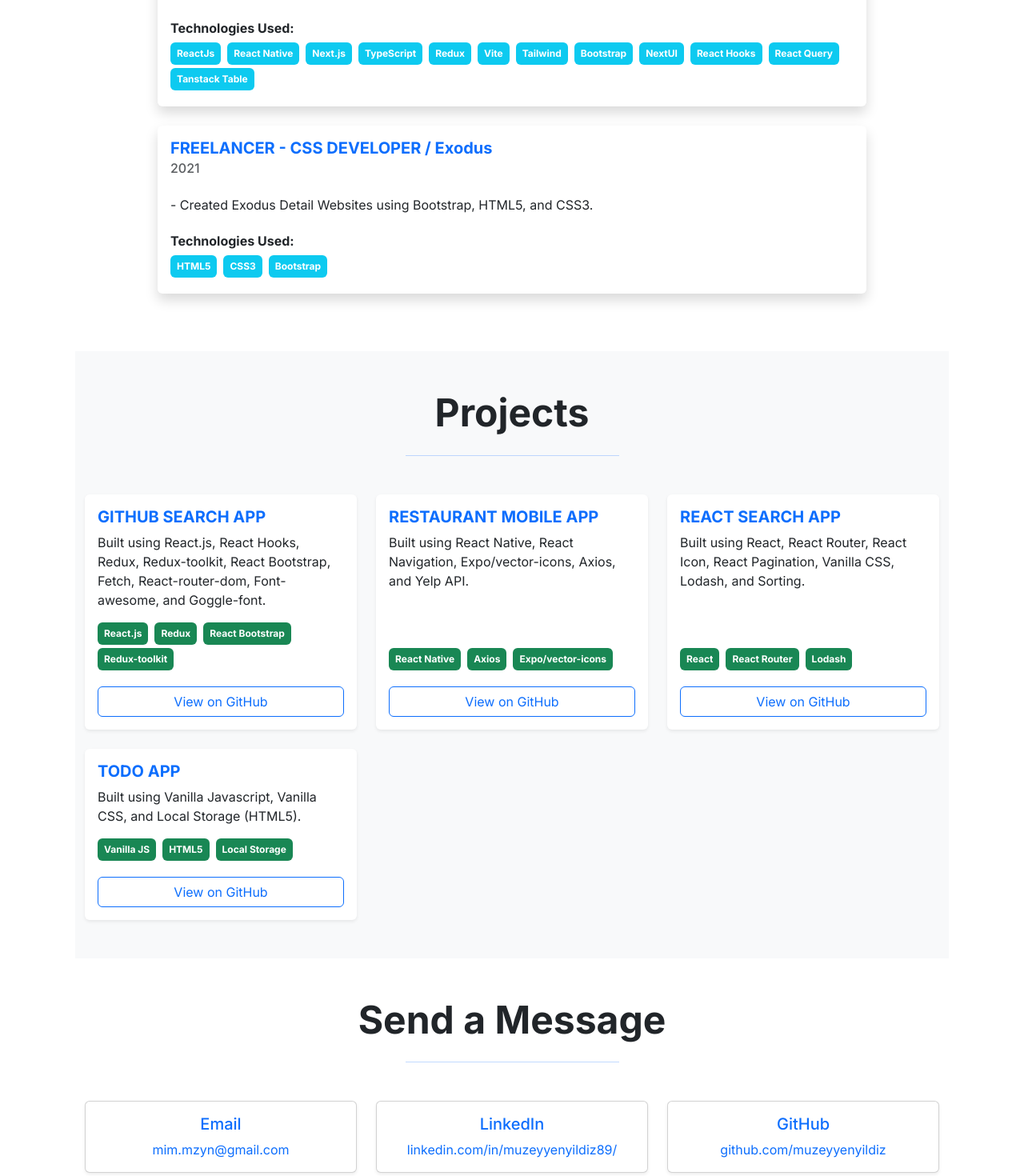
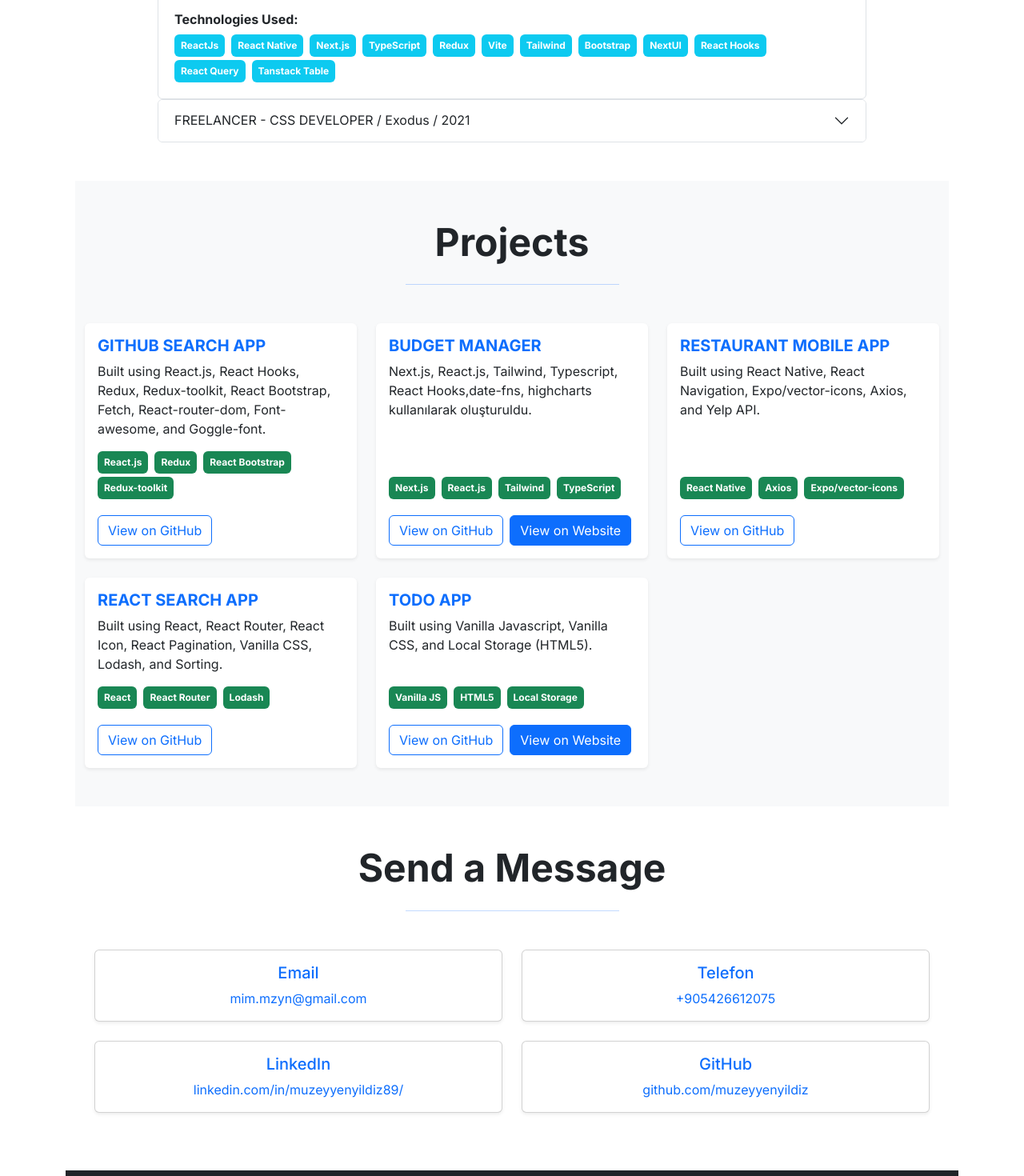
Before and after one commit to muzeyyenyildiz/Portfolio, a React (Vite) app: page / in a window 1280 px wide. Shown: the part 2940-4410 px from the top of the page at 80% size. Built offline with nearby package versions, Linux system fonts and the light colour scheme.

Commit message:
add vercel sites and acordiion

```diff
--- a/src/components/Contact.tsx
+++ b/src/components/Contact.tsx
@@ -12,7 +12,8 @@ const ContactSection = ({ content, texts }: { content: LanguageContent, texts: U
             <h2 className="display-5 fw-bold text-center mb-4">{texts.titles.contactFormTitle}</h2>
             <hr className="w-25 mx-auto border-primary mb-5" />
             <Row className="justify-content-center">
-                <Col md={4} className="mb-4">
+                <Row className="justify-content-center">
+                    <Col md={6} className="mb-4">
                         <Card className="h-100 shadow-sm text-center">
                             <Card.Body>
                                 <Card.Title className="text-primary">{texts.titles.email}</Card.Title>
@@ -22,7 +23,19 @@ const ContactSection = ({ content, texts }: { content: LanguageContent, texts: U
                             </Card.Body>
                         </Card>
                     </Col>
-                <Col md={4} className="mb-4">
+                    <Col md={6} className="mb-4">
+                        <Card className="h-100 shadow-sm text-center">
+                            <Card.Body>
+                                <Card.Title className="text-primary">Telefon</Card.Title>
+                                <Card.Text>
+                                    <a href={`https://wa.me/${content.contact.phone}`} target="_blank" rel="noopener noreferrer" className="text-decoration-none">{content.contact.phone}</a>
+                                </Card.Text>
+                            </Card.Body>
+                        </Card>
+                    </Col>
+                </Row>
+                <Row className="justify-content-center">
+                    <Col md={6} className="mb-4">
                         <Card className="h-100 shadow-sm text-center">
                             <Card.Body>
                                 <Card.Title className="text-primary">LinkedIn</Card.Title>
@@ -32,7 +45,7 @@ const ContactSection = ({ content, texts }: { content: LanguageContent, texts: U
                             </Card.Body>
                         </Card>
                     </Col>
-                <Col md={4} className="mb-4">
+                    <Col md={6} className="mb-4">
                         <Card className="h-100 shadow-sm text-center">
                             <Card.Body>
                                 <Card.Title className="text-primary">GitHub</Card.Title>
@@ -43,6 +56,7 @@ const ContactSection = ({ content, texts }: { content: LanguageContent, texts: U
                         </Card>
                     </Col>
                 </Row>
+            </Row>
         </Container>
     </section>
 );
--- a/src/components/Experience.tsx
+++ b/src/components/Experience.tsx
@@ -2,9 +2,9 @@ import {
     Container,
     Row,
     Col,
-    Card,
     ListGroup,
     Badge,
+    Accordion,
 } from 'react-bootstrap';
 import { LanguageContent, UILanguage } from './types';
 
@@ -16,10 +16,10 @@ const ExperienceSection = ({ content, texts }: { content: LanguageContent, texts
             <Row className="justify-content-center">
                 <Col lg={10}>
                     {content.experience.map((job, index) => (
-                        <Card key={index} className="mb-4 shadow border-0">
-                            <Card.Body>
-                                <Card.Title className="text-primary fw-bold">{job.title}</Card.Title>
-                                <Card.Subtitle className="mb-3 text-muted">{job.time}</Card.Subtitle>
+                        <Accordion defaultActiveKey={['0']} alwaysOpen>
+                            <Accordion.Item eventKey={index.toString()}>
+                                <Accordion.Header>{job.title}{' '} / {' '} {job.time}</Accordion.Header>
+                                <Accordion.Body>
                                     <ListGroup variant="flush" className="mb-3">
                                         {job.tasks.map((task, idx) => (
                                             <ListGroup.Item key={idx} className="border-0 ps-0">
@@ -33,8 +33,9 @@ const ExperienceSection = ({ content, texts }: { content: LanguageContent, texts
                                             <Badge key={idx} bg="info" className="me-2 mb-1 p-2">{tech}</Badge>
                                         ))}
                                     </div>
-                            </Card.Body>
-                        </Card>
+                                </Accordion.Body>
+                            </Accordion.Item>
+                        </Accordion>
                     ))}
                 </Col>
             </Row>
--- a/src/components/Projects.tsx
+++ b/src/components/Projects.tsx
@@ -25,14 +25,24 @@ const ProjectsSection = ({ content, texts }: { content: LanguageContent, texts:
                                         <Badge key={idx} bg="success" className="me-2 mb-1 p-2">{tech}</Badge>
                                     ))}
                                 </div>
+                                <div className='d-flex flex-row gap-2'>
                                     <Button
                                         variant="outline-primary"
                                         href={`https://github.com/muzeyyenyildiz/${project.link}`}
                                         target="_blank"
-                                    className="mt-auto"
+                                        className="mt-auto "
                                     >
-                                    View on GitHub
+                                        {texts.buttons.viewOnGithub}
                                     </Button>
+                                    {project.vercel !== '' && <Button
+                                        variant="primary"
+                                        href={project.vercel}
+                                        target="_blank"
+                                        className="mt-auto ml-4"
+                                    >
+                                        {texts.buttons.viewOnWebsite}
+                                    </Button>}
+                                </div>
                             </Card.Body>
                         </Card>
                     </Col>
--- a/src/components/constantsTR.ts
+++ b/src/components/constantsTR.ts
@@ -13,7 +13,7 @@ export const CONTENT: RootContent = {
             github: "github.com/muzeyyenyildiz",
             linkedin: "linkedin.com/in/muzeyyenyildiz89/",
             location: "Gökçeada / Çanakkale, Turkey",
-            phone: "+90 542 661 20 75",
+            phone: "+905426612075",
         },
         skills: [
             "HTML", "CSS-Sass", "JavaScript", "React.js", "Typescript", "Vite", "Next.js", "React Native",
@@ -48,24 +48,35 @@ export const CONTENT: RootContent = {
                 name: "GITHUB SEARCH APP",
                 description: "Built using React.js, React Hooks, Redux, Redux-toolkit, React Bootstrap, Fetch, React-router-dom, Font-awesome, and Goggle-font.",
                 link: "github_search_app",
+                vercel: '',
                 technologies: ["React.js", "Redux", "React Bootstrap", "Redux-toolkit"]
+            },
+            {
+                name: "BUDGET MANAGER",
+                description: "Next.js, React.js, Tailwind, Typescript, React Hooks,date-fns, highcharts  kullanılarak oluşturuldu.",
+                link: "BudgetManager",
+                vercel: 'https://budget-manager-dun.vercel.app/',
+                technologies: ['Next.js', "React.js", 'Tailwind', 'TypeScript']
             },
             {
                 name: "RESTAURANT MOBILE APP",
                 description: "Built using React Native, React Navigation, Expo/vector-icons, Axios, and Yelp API.",
                 link: "RestaurantApp-ReactNative",
+                vercel: '',
                 technologies: ["React Native", "Axios", "Expo/vector-icons"]
             },
             {
                 name: "REACT SEARCH APP",
                 description: "Built using React, React Router, React Icon, React Pagination, Vanilla CSS, Lodash, and Sorting.",
                 link: "react-search-app",
+                vercel: '',
                 technologies: ["React", "React Router", "Lodash"]
             },
             {
                 name: "TODO APP",
                 description: "Built using Vanilla Javascript, Vanilla CSS, and Local Storage (HTML5).",
                 link: "TodoAppByVanillaJS",
+                vercel: 'https://todo-app-by-vanilla-js.vercel.app/',
                 technologies: ["Vanilla JS", "HTML5", "Local Storage"]
             }
         ],
@@ -77,7 +88,7 @@ export const CONTENT: RootContent = {
         // Arayüz Metinleri
         ui: {
             nav: { about: "About", skills: "Skills", experience: "Experience", projects: "Projects", contact: "Contact" },
-            buttons: { linkedin: "LinkedIn", github: "GitHub", graduated: "Graduated", viewOnGithub: "View on GitHub", sendMessage: "Send Message" },
+            buttons: { linkedin: "LinkedIn", github: "GitHub", graduated: "Graduated", viewOnGithub: "View on GitHub", viewOnWebsite: 'View on Website', sendMessage: "Send Message" },
             titles: {
                 about: "About Me", education: "Education", skills: "Technical Skills", experience: "Work Experience",
                 projects: "Projects", contact: "Get In Touch", technologiesUsed: "Technologies Used:",
@@ -136,24 +147,35 @@ export const CONTENT: RootContent = {
                 name: "GITHUB SEARCH APP",
                 description: "React.js, React Hooks, Redux, Redux-toolkit, React Bootstrap, Fetch, React-router-dom, Font-awesome, Goggle-font kullanılarak oluşturuldu.",
                 link: "github_search_app",
+                vercel: '',
                 technologies: ["React.js", "Redux", "React Bootstrap", "Redux-toolkit"]
+            },
+            {
+                name: "BUDGET MANAGER",
+                description: "Next.js, React.js, Tailwind, Typescript, React Hooks,date-fns, highcharts  kullanılarak oluşturuldu.",
+                link: "BudgetManager",
+                vercel: 'https://budget-manager-dun.vercel.app/',
+                technologies: ['Next.js', "React.js", 'Tailwind', 'TypeScript']
             },
             {
                 name: "RESTAURANT MOBILE APP",
                 description: "React Native, React Navigation, Expo/vector-icons, Axios, yelp Api kullanılarak oluşturuldu.",
                 link: "RestaurantApp-ReactNative",
+                vercel: '',
                 technologies: ["React Native", "Axios", "Expo/vector-icons"]
             },
             {
                 name: "REACT SEARCH APP",
                 description: "React, React Router, React Icon, React Pagination, Vanilla CSS, Lodash, Sorting kullanılarak oluşturuldu.",
                 link: "react-search-app",
+                vercel: '',
                 technologies: ["React", "React Router", "Lodash"]
             },
             {
                 name: "TODO APP",
                 description: "Vanilla Javascript, Vanilla CSS, Local Storage (HTML5) kullanılarak oluşturuldu.",
                 link: "TodoAppByVanillaJS",
+                vercel: 'https://todo-app-by-vanilla-js.vercel.app/',
                 technologies: ["Vanilla JS", "HTML5", "Local Storage"]
             }
         ],
@@ -165,7 +187,7 @@ export const CONTENT: RootContent = {
         // Arayüz Metinleri
         ui: {
             nav: { about: "Hakkımda", skills: "Beceriler", experience: "Deneyim", projects: "Projeler", contact: "İletişim" },
-            buttons: { linkedin: "LinkedIn", github: "GitHub", graduated: "Mezun", viewOnGithub: "GitHub'da Gör", sendMessage: "Mesajı Gönder" },
+            buttons: { linkedin: "LinkedIn", github: "GitHub", graduated: "Mezun", viewOnGithub: "GitHub'da Gör", viewOnWebsite: 'Sitede Gör', sendMessage: "Mesajı Gönder" },
             titles: {
                 about: "Hakkımda", education: "Eğitim", skills: "Teknik Beceriler", experience: "İş Deneyimi",
                 projects: "Projeler", contact: "İletişim", technologiesUsed: "Kullanılan Teknolojiler:",
--- a/src/components/types.ts
+++ b/src/components/types.ts
@@ -19,6 +19,7 @@ export interface ProjectItem {
     name: string;
     description: string;
     link: string;
+    vercel: string;
     technologies: string[];
 }
 
@@ -51,6 +52,7 @@ export interface UIButtons {
     github: string;
     graduated: string;
     viewOnGithub: string;
+    viewOnWebsite: string
     sendMessage: string;
 }
 
```
Lines whose indentation alone changed are shown as unchanged.
